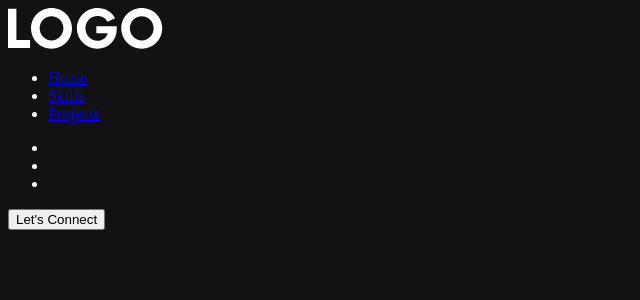
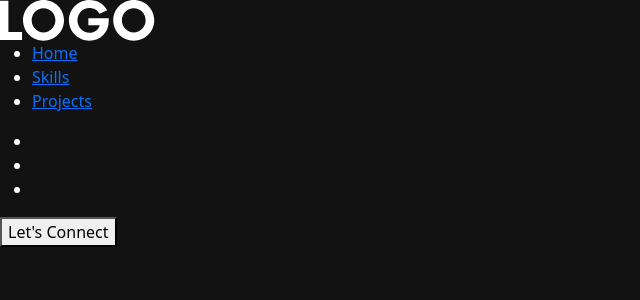
Before and after one commit to minhnhutbui/vue-portfolio, a Vue app: page / in a window 1280 px wide. Shown: the top 300 px of the page, without its empty margins (0-640 px from the left). Built offline with nearby package versions, Linux system fonts and the light colour scheme.

Commit message:
Use bootstrap in Vue Portfolio

```diff
--- a/package.json
+++ b/package.json
@@ -13,6 +13,7 @@
     "@fortawesome/free-regular-svg-icons": "^6.4.2",
     "@fortawesome/free-solid-svg-icons": "^6.4.2",
     "@fortawesome/vue-fontawesome": "^3.0.3",
+    "bootstrap": "^5.3.2",
     "core-js": "^3.8.3",
     "vue": "^3.2.13"
   },
--- a/src/App.vue
+++ b/src/App.vue
@@ -14,7 +14,7 @@ export default {
 
 <style lang="scss">
 body {
-  background-color: #121212;
-  color: #fff;
+  background-color: #121212 !important;
+  color: #fff !important;
 }
 </style>
--- a/src/main.js
+++ b/src/main.js
@@ -1,4 +1,7 @@
 import { createApp } from 'vue'
 import App from './App.vue'
 
-createApp(App).mount('#app')
+import 'bootstrap/dist/css/bootstrap.css'
+import boostrap from 'bootstrap/dist/js/bootstrap.js'
+
+createApp(App).use(boostrap).mount('#app')
```
Also changed, not shown: 1 other file (tests, documents, lock files or other folders).
